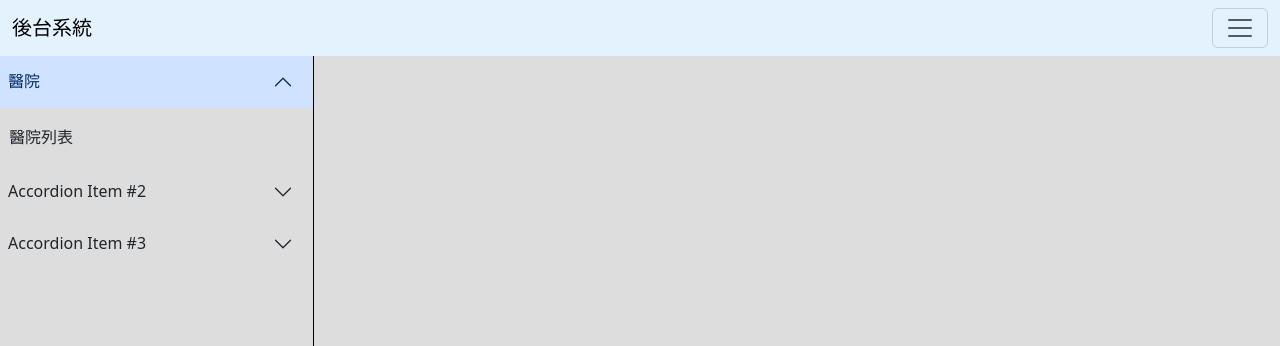
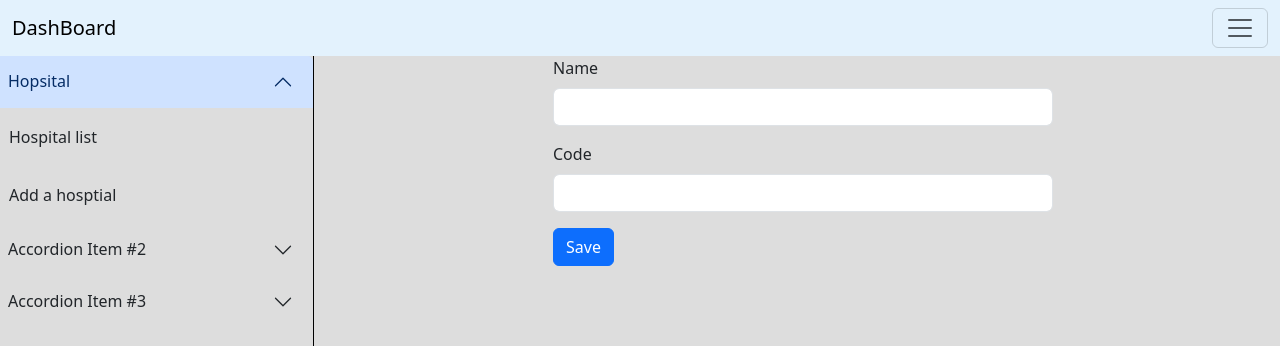
Before and after one commit to yhhuangfrank/Appointment_manager_frontend_admin, a Vue app: page /hospital/add in a window 1280 px wide. Shown: the top 346 px of the page. Built offline with nearby package versions, Linux system fonts and the light colour scheme.

Commit message:
add Save component

```diff
--- a/src/App.vue
+++ b/src/App.vue
@@ -5,7 +5,7 @@
       <Menu />
     </div>
     <div class="col-9">
-      <RouterView></RouterView>
+      <RouterView :key="$route.fullPath"></RouterView>
     </div>
   </div>
 </template>
--- a/src/components/Menu.vue
+++ b/src/components/Menu.vue
@@ -10,7 +10,7 @@
           aria-expanded="true"
           aria-controls="collapseOne"
         >
-          醫院
+          Hopsital
         </button>
       </h2>
       <div
@@ -22,7 +22,13 @@
           class="accordion-body d-grid btn text-start"
           @click="showHosList()"
         >
-          醫院列表
+          Hospital list
+        </div>
+        <div
+          class="accordion-body d-grid btn text-start"
+          @click="showAddForm()"
+        >
+          Add a hosptial
         </div>
       </div>
     </div>
@@ -93,9 +99,16 @@
 import { useRouter } from "vue-router";
 
 const router = useRouter();
+
 function showHosList() {
   router.push({
-    path: "/hostpital/list",
+    path: "/hospital/list",
+  });
+}
+
+function showAddForm() {
+  router.push({
+    path: "/hospital/add",
   });
 }
 </script>
--- a/src/components/Nav.vue
+++ b/src/components/Nav.vue
@@ -1,7 +1,7 @@
 <template>
   <nav class="navbar" style="background-color: #e3f2fd">
     <div class="container-fluid">
-      <a class="navbar-brand" href="#">後台系統</a>
+      <a class="navbar-brand" href="#">DashBoard</a>
       <button
         class="navbar-toggler"
         type="button"
--- a/src/hooks/useHopsiptal.ts
+++ b/src/hooks/useHopsiptal.ts
@@ -1,5 +1,5 @@
 import axios from "axios";
-import { onMounted, reactive } from "vue";
+import { reactive } from "vue";
 import { Hospital } from "../types/Hostpital";
 import { Pagination } from "../types/Pagination";
 
@@ -11,13 +11,6 @@ export default function () {
     data: [],
     totalPages: 0,
   });
-
-  // async function getList() {
-  //   const result = await axios.get(`${BASE_URL}/all`);
-  //   result.data.data.forEach((h: Hospital) => {
-  //     list.push(h);
-  //   });
-  // }
 
   async function search(page: number, limit: number, request: any) {
     let res;
@@ -40,10 +33,25 @@ export default function () {
     await axios.delete(`${BASE_URL}/${id}`);
   }
 
-  onMounted(() => {
-    // default search, page = 1
-    search(1, 2, null);
-  });
+  async function updateStatus(id: number, status: number) {
+    await axios.put(`${BASE_URL}/update/${id}/${status}`);
+  }
 
-  return { pagination, search, removeById };
+  async function saveHospital(hospital: any) {
+    await axios.post(`${BASE_URL}/`, hospital);
+  }
+
+  async function getHospital(id: number) {
+    const res = await axios.get(`${BASE_URL}/${id}`);
+    return res.data.data;
+  }
+
+  return {
+    pagination,
+    search,
+    removeById,
+    updateStatus,
+    saveHospital,
+    getHospital,
+  };
 }
--- a/src/pages/List.vue
+++ b/src/pages/List.vue
@@ -5,7 +5,7 @@
         <input
           type="text"
           class="form-control"
-          placeholder="名稱"
+          placeholder="Name"
           v-model="searchObj.hosName"
         />
       </div>
@@ -13,14 +13,12 @@
         <input
           type="text"
           class="form-control"
-          placeholder="編號"
+          placeholder="Code"
           v-model="searchObj.hosCode"
         />
       </div>
       <div class="m-2">
-        <button class="btn btn-success" @click="searchByCondition()">
-          Search
-        </button>
+        <button class="btn btn-success" @click="searchHandler()">Search</button>
       </div>
     </div>
   </div>
@@ -29,9 +27,9 @@
       <thead>
         <tr>
           <th scope="col">#</th>
-          <th scope="col">醫院名稱</th>
-          <th scope="col">代號</th>
-          <th scope="col">狀態</th>
+          <th scope="col">Name</th>
+          <th scope="col">Code</th>
+          <th scope="col">Status</th>
         </tr>
       </thead>
       <tbody>
@@ -39,20 +37,77 @@
           <th scope="row">{{ idx + 1 }}</th>
           <td>{{ h.hosName }}</td>
           <td>{{ h.hosCode }}</td>
-          <td>{{ h.status === 1 ? "可用" : "不可用" }}</td>
+          <td>{{ h.status === 1 ? "Available" : "Unavailable" }}</td>
           <td>
             <button
               type="button"
-              class="btn btn-danger"
+              class="btn btn-danger mx-2"
               data-bs-toggle="modal"
               :data-bs-target="'#modal-' + idx"
             >
-              刪除
+              Delete
+            </button>
+            <button
+              v-if="h.status === 1"
+              type="button"
+              class="btn btn-primary mx-2"
+              @click="updateStatusHandler(h.id, 0)"
+            >
+              Lock
+            </button>
+            <button
+              v-else
+              type="button"
+              class="btn btn-secondary mx-2"
+              @click="updateStatusHandler(h.id, 1)"
+            >
+              Unlock
+            </button>
+            <button
+              type="button"
+              class="btn btn-info mx-2"
+              @click="editHandler(h.id)"
+            >
+              Edit
             </button>
           </td>
         </tr>
       </tbody>
     </table>
+  </div>
+
+  <!-- pagination -->
+  <nav aria-label="...">
+    <ul class="pagination justify-content-center">
+      <li class="page-item" :class="{ disabled: currentPage == 1 }">
+        <button class="page-link" @click="prevPageHandler()">
+          <span aria-hidden="true">&laquo;</span>
+        </button>
+      </li>
+
+      <li class="page-item" v-for="n in totalPages">
+        <button
+          class="page-link"
+          :class="{ active: currentPage == n }"
+          @click="searchHandler(n)"
+        >
+          {{ n }}
+        </button>
+      </li>
+
+      <li class="page-item">
+        <button
+          class="page-link"
+          :class="{ disabled: currentPage == totalPages }"
+          @click="nextPageHandler()"
+        >
+          <span aria-hidden="true">&raquo;</span>
+        </button>
+      </li>
+    </ul>
+  </nav>
+
+  <!-- Modal -->
   <div
     v-for="(h, idx) in data"
     :key="idx"
@@ -65,9 +120,7 @@
     <div class="modal-dialog">
       <div class="modal-content">
         <div class="modal-header">
-            <h1 class="modal-title fs-5" id="exampleModalLabel">
-              Notification
-            </h1>
+          <h1 class="modal-title fs-5" id="exampleModalLabel">Notification</h1>
           <button
             type="button"
             class="btn-close"
@@ -87,7 +140,7 @@
           <button
             type="button"
             class="btn btn-danger"
-              @click="deleteByIdAndReder(h.id)"
+            @click="deleteHandler(h.id)"
             data-bs-dismiss="modal"
           >
             Yes
@@ -96,38 +149,6 @@
       </div>
     </div>
   </div>
-  </div>
-
-  <!-- pagination -->
-  <nav aria-label="...">
-    <ul class="pagination justify-content-center">
-      <li class="page-item" :class="{ disabled: currentPage == 1 }">
-        <button class="page-link" @click="prevPage()">
-          <span aria-hidden="true">&laquo;</span>
-        </button>
-      </li>
-
-      <li class="page-item" v-for="n in totalPages">
-        <button
-          class="page-link"
-          :class="{ active: currentPage == n }"
-          @click="searchByCondition(n)"
-        >
-          {{ n }}
-        </button>
-      </li>
-
-      <li class="page-item">
-        <button
-          class="page-link"
-          :class="{ disabled: currentPage == totalPages }"
-          @click="nextPage()"
-        >
-          <span aria-hidden="true">&raquo;</span>
-        </button>
-      </li>
-    </ul>
-  </nav>
 </template>
 
 <script lang="ts">
@@ -137,36 +158,60 @@ export default {
 </script>
 
 <script lang="ts" setup>
-import { reactive, ref, toRefs } from "vue";
+import { reactive, ref, toRefs, onMounted } from "vue";
+import { useRouter } from "vue-router";
 import useHopsiptal from "../hooks/useHopsiptal";
 
+const router = useRouter();
 const limit = ref(2);
 let searchObj = reactive({
   hosName: "",
   hosCode: "",
 });
-const { pagination, search, removeById } = useHopsiptal();
+const { pagination, search, removeById, updateStatus } = useHopsiptal();
 const { currentPage, data, totalPages } = toRefs(pagination);
 
-function prevPage() {
+function prevPageHandler() {
   if (currentPage.value === 1) return;
   search(currentPage.value - 1, limit.value, searchObj);
 }
 
-function nextPage() {
+function nextPageHandler() {
   if (currentPage.value === totalPages.value) return;
   search(currentPage.value + 1, limit.value, searchObj);
 }
 
 // default search first page
-function searchByCondition(page: number = 1) {
+function searchHandler(page: number = 1) {
   search(page, limit.value, searchObj);
 }
 
-async function deleteByIdAndReder(id: number) {
+async function deleteHandler(id: number) {
   await removeById(id);
-  searchByCondition();
+  searchHandler();
 }
+
+function updateStatusHandler(id: number, status: number) {
+  data.value.forEach((h) => {
+    if (h.id === id) {
+      h.status = status;
+    }
+  });
+
+  updateStatus(id, status);
+}
+
+function editHandler(id: number) {
+  router.push({
+    name: "edit_hospital",
+    params: { id },
+  });
+}
+
+onMounted(() => {
+  // default search, page = 1
+  search(1, 2, null);
+});
 </script>
 
 <style scoped>
--- /dev/null
+++ b/src/pages/Save.vue
@@ -0,0 +1,54 @@
+<template>
+  <form class="mx-auto" style="width: 500px">
+    <div class="mb-3">
+      <label class="form-label">Name</label>
+      <input type="text" class="form-control" v-model="hosName" />
+    </div>
+    <div class="mb-3">
+      <label class="form-label">Code</label>
+      <input type="text" class="form-control" v-model="hosCode" />
+    </div>
+    <button type="button" class="btn btn-primary" @click="saveHandler()">
+      Save
+    </button>
+  </form>
+</template>
+
+<script lang="ts">
+export default {
+  name: "Save",
+};
+</script>
+
+<script lang="ts" setup>
+import { onMounted, reactive, toRefs } from "vue";
+import useHospital from "../hooks/useHopsiptal";
+import { useRouter, useRoute } from "vue-router";
+
+const { saveHospital, getHospital } = useHospital();
+const router = useRouter();
+const route = useRoute();
+const hospital = reactive({ id: 0, hosName: "", hosCode: "" });
+let { id, hosName, hosCode } = toRefs(hospital);
+const { params } = toRefs(route);
+
+async function saveHandler() {
+  if (id.value) {
+    await saveHospital(hospital);
+  } else if (hosName.value && hosCode.value) {
+    await saveHospital({ hosName: hosName.value, hosCode: hosCode.value });
+  }
+  router.push({
+    path: "/hospital/list",
+  });
+}
+
+onMounted(async () => {
+  if (params.value.id) {
+    const hos = await getHospital(parseInt(params.value.id as string));
+    Object.assign(hospital, hos);
+  }
+});
+</script>
+
+<style scoped></style>
--- a/src/router/index.ts
+++ b/src/router/index.ts
@@ -1,12 +1,23 @@
 import { createRouter, createWebHistory } from "vue-router";
 import List from "../pages/List.vue";
+import Save from "../pages/Save.vue";
 
 const router = createRouter({
   history: createWebHistory(),
   routes: [
     {
-      path: "/hostpital/list",
+      path: "/",
+      redirect: "/hospital/list",
+    },
+    {
+      path: "/hospital/list",
       component: List,
+    },
+    { path: "/hospital/add", component: Save },
+    {
+      path: "/hospital/edit/:id",
+      name: "edit_hospital",
+      component: Save,
     },
   ],
 });
```
Lines whose indentation alone changed are shown as unchanged.
